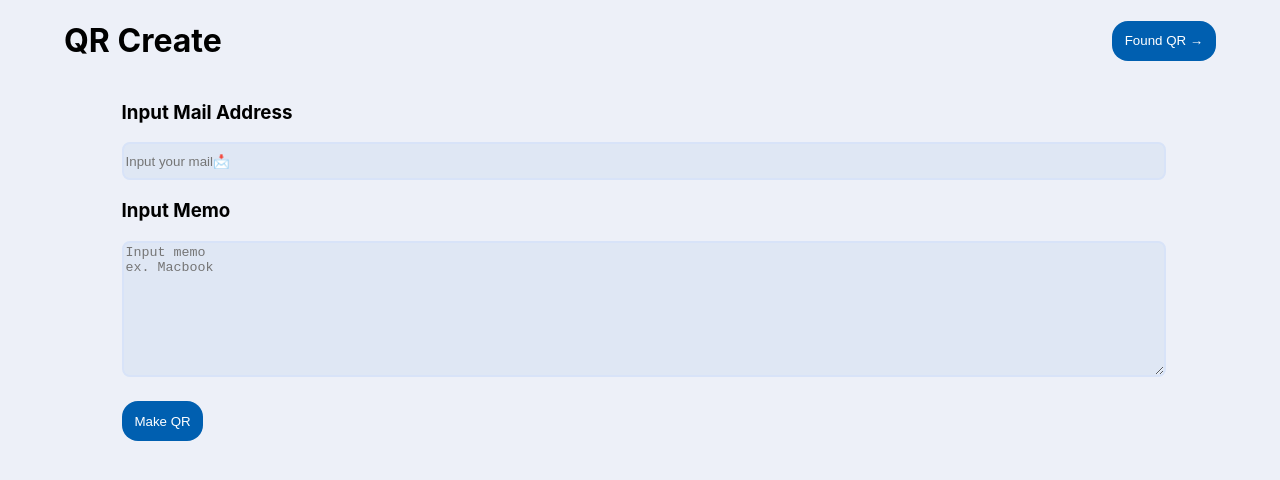
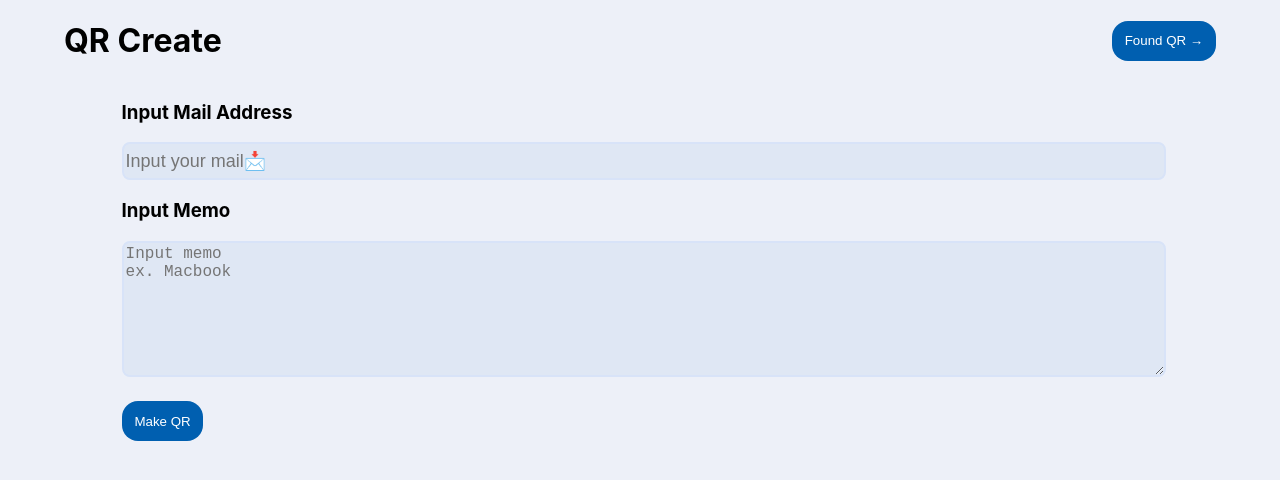
Before and after one commit to Hattomo/qr-find, a React (Create React App) app in the folder client/: page / in a window 1280 px wide. Shown: the top 480 px of the page. Built offline with nearby package versions, Linux system fonts and the light colour scheme.

Commit message:
Change font-size

```diff
--- a/client/src/CreateQRHome.css
+++ b/client/src/CreateQRHome.css
@@ -39,6 +39,7 @@ input {
     height: 2rem;
     max-width: 100%;
     width: 100rem;
+    font-size: large;
 }
 
 textarea:focus {
@@ -52,4 +53,5 @@ textarea {
     background-color: #DFE7F4;
     height: 4rem;
     max-width: 100%;
+    font-size: large;
 }
--- a/client/src/FoundQRHome.css
+++ b/client/src/FoundQRHome.css
@@ -37,4 +37,5 @@ textarea {
     height: 8rem;
     max-width: 100%;
     width: 100rem;
+    font-size: large;
 }
```
